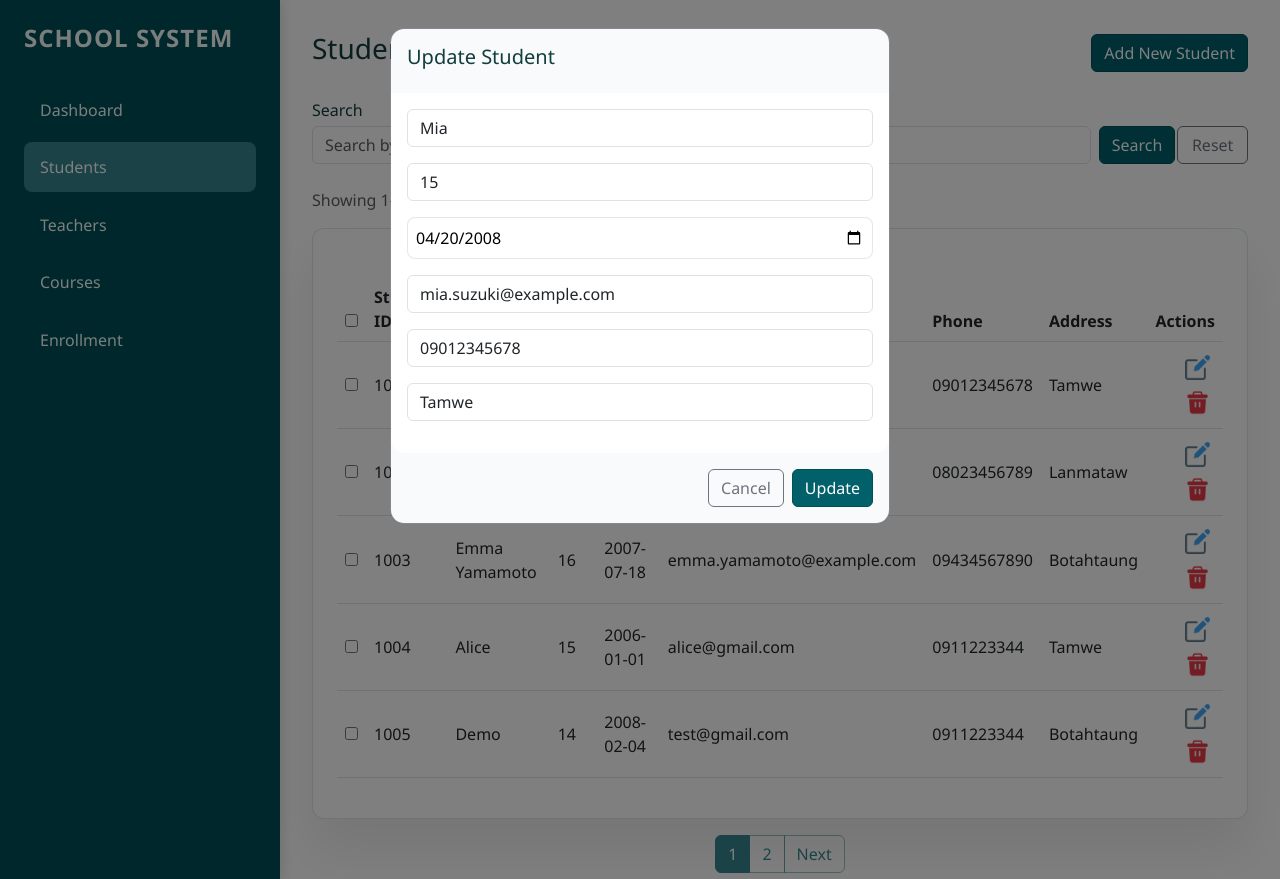
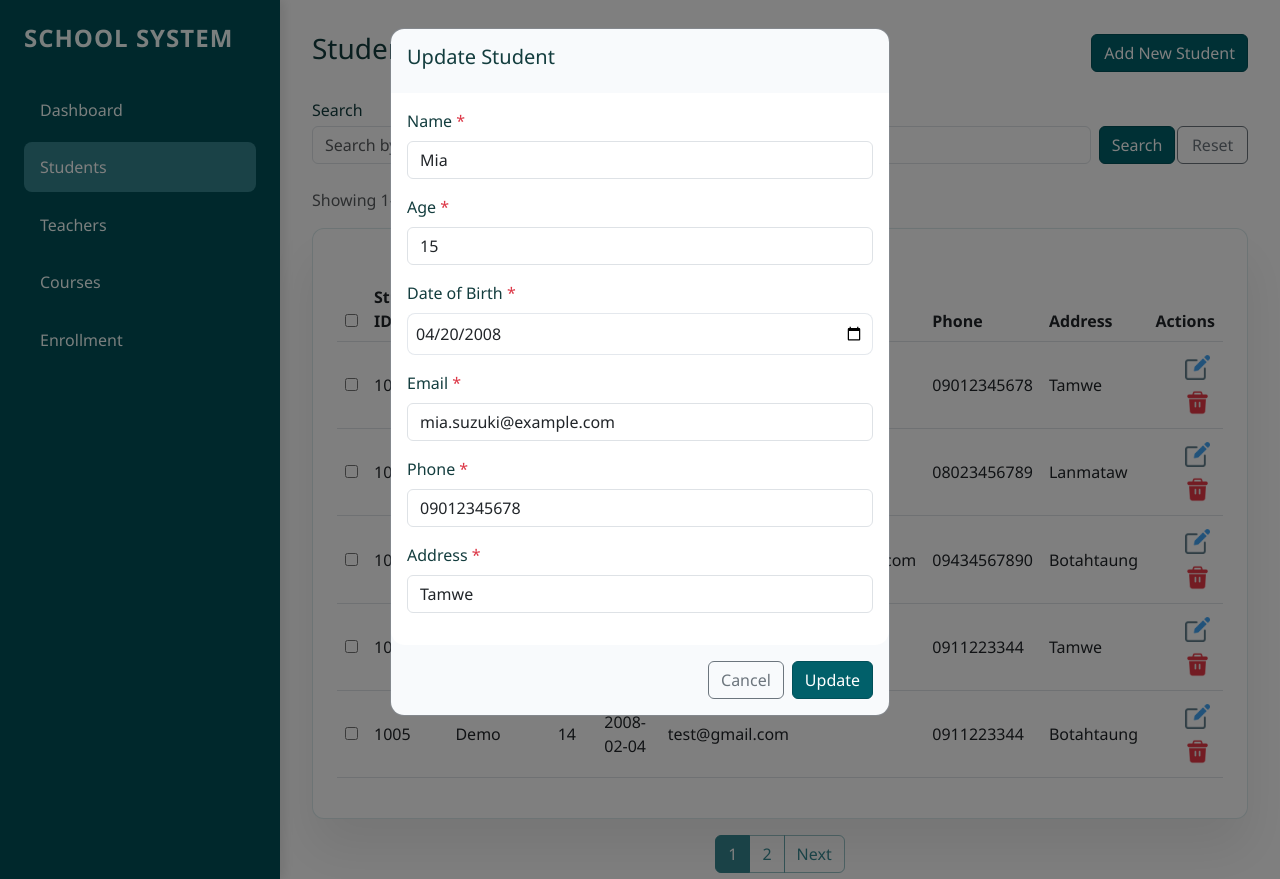
Before and after one commit to kristindev02-dev/School-Management-System-, a Flask app: page /students in a window 1280 px wide, after a click that opens the changed part. Run offline with Flask 3, Linux system fonts and the light colour scheme; data comes from the database, SQL or seed files in the repository; both versions use the stored data as it was after the commit.

Commit message:
add label to the form and update school database

```diff
--- a/templates/students.html
+++ b/templates/students.html
@@ -111,37 +111,33 @@
                 <input type="hidden" name="student_id" value="{{ s['student_id'] }}">
 
                 <div class="mb-3">
-                    <input type="text" name="name" class="form-control" value="{{ s['name'] }}" placeholder="Name"
-                        required>
+                    <label class="form-label">Name <span class="text-danger">*</span></label>
+                    <input type="text" name="name" class="form-control" value="{{ s['name'] }}" placeholder="Name" required>
                 </div>
 
                 <div class="mb-3">
-                    <input type="number" name="age" class="form-control" value="{{ s['age'] }}" placeholder="Age"
-                        required>
+                    <label class="form-label">Age <span class="text-danger">*</span></label>
+                    <input type="number" name="age" class="form-control" value="{{ s['age'] }}" placeholder="Age" required>
                 </div>
 
                 <div class="mb-3">
-                    <input type="date" name="date_of_birth"
-                        value="{{ s['date_of_birth'][:10] if s['date_of_birth'] else '' }}" placeholder="Date of Birth"
-                        required>
+                    <label class="form-label">Date of Birth <span class="text-danger">*</span></label>
+                    <input type="date" name="date_of_birth" value="{{ s['date_of_birth'][:10] if s['date_of_birth'] else '' }}" class="form-control" placeholder="Date of Birth" required>
                 </div>
 
                 <div class="mb-3">
-                    <input type="text" name="email" class="form-control" value="{{ s['email'] }}"
-                        placeholder="Email (e.g., name@domain.com)" pattern="^[^\s@]+@[^\s@]+\.[^\s@]+$"
-                        title="Email must have exactly one '@' and exactly one '.' after the '@' (e.g., user@domain.com)"
-                        required>
+                    <label class="form-label">Email <span class="text-danger">*</span></label>
+                    <input type="text" name="email" class="form-control" value="{{ s['email'] }}" placeholder="Email (e.g., name@domain.com)" pattern="^[^\s@]+@[^\s@]+\.[^\s@]+$" title="Email must have exactly one '@' and exactly one '.' after the '@' (e.g., user@domain.com)" required>
                 </div>
 
                 <div class="mb-3">
-                    <input type="tel" name="phone" class="form-control" value="{{ s['phone'] }}"
-                        placeholder="Phone (e.g., 09123456789)" pattern="[0-9]{9,15}"
-                        title="Please enter a valid phone number: 09123456789" required>
+                    <label class="form-label">Phone <span class="text-danger">*</span></label>
+                    <input type="tel" name="phone" class="form-control" value="{{ s['phone'] }}" placeholder="Phone (e.g., 09123456789)" pattern="[0-9]{9,15}" title="Please enter a valid phone number: 09123456789" required>
                 </div>
 
                 <div class="mb-3">
-                    <input type="text" name="address" class="form-control" value="{{ s['address'] }}"
-                        placeholder="Address" required>
+                    <label class="form-label">Address <span class="text-danger">*</span></label>
+                    <input type="text" name="address" class="form-control" value="{{ s['address'] }}" placeholder="Address" required>
                 </div>
             </div>
             <div class="modal-footer">
@@ -162,31 +158,32 @@
             </div>
             <div class="modal-body">
                 <div class="mb-3">
+                    <label class="form-label">Name <span class="text-danger">*</span></label>
                     <input type="text" name="name" class="form-control" placeholder="Name" required>
                 </div>
 
                 <div class="mb-3">
-                    <input type="number" name="age" class="form-control" placeholder="Age" min="14"
-                        title="Age must be greater than 13." required>
+                    <label class="form-label">Age <span class="text-danger">*</span></label>
+                    <input type="number" name="age" class="form-control" placeholder="Age" min="14" title="Age must be greater than 13." required>
                 </div>
 
                 <div class="mb-3">
+                    <label class="form-label">Date of Birth <span class="text-danger">*</span></label>
                     <input type="date" name="date_of_birth" class="form-control" placeholder="Date of Birth" required>
                 </div>
 
                 <div class="mb-3">
-                    <input type="text" name="email" class="form-control" placeholder="Email (e.g., name@domain.com)"
-                        pattern="^[^@]+@[^@.]+\.[^@.]+$"
-                        title="Email must have exactly one '@' and exactly one '.' after the '@' (e.g., user@domain.com)"
-                        required>
+                    <label class="form-label">Email <span class="text-danger">*</span></label>
+                    <input type="text" name="email" class="form-control" placeholder="Email (e.g., name@domain.com)" pattern="^[^@]+@[^@.]+\.[^@.]+$" title="Email must have exactly one '@' and exactly one '.' after the '@' (e.g., user@domain.com)" required>
                 </div>
 
                 <div class="mb-3">
-                    <input type="tel" name="phone" class="form-control" placeholder="Phone (e.g., 09123456789)"
-                        pattern="[0-9]{9,15}" title="Please enter a valid phone number: 09123456789" required>
+                    <label class="form-label">Phone <span class="text-danger">*</span></label>
+                    <input type="tel" name="phone" class="form-control" placeholder="Phone (e.g., 09123456789)" pattern="[0-9]{9,15}" title="Please enter a valid phone number: 09123456789" required>
                 </div>
 
                 <div class="mb-3">
+                    <label class="form-label">Address <span class="text-danger">*</span></label>
                     <input type="text" name="address" class="form-control" placeholder="Address" required>
                 </div>
             </div>
```
Also changed, not shown: templates/courses.html (+27 -14 lines), templates/enrollment.html (+11 -15 lines), templates/teachers.html (+31 -12 lines), school.db.
